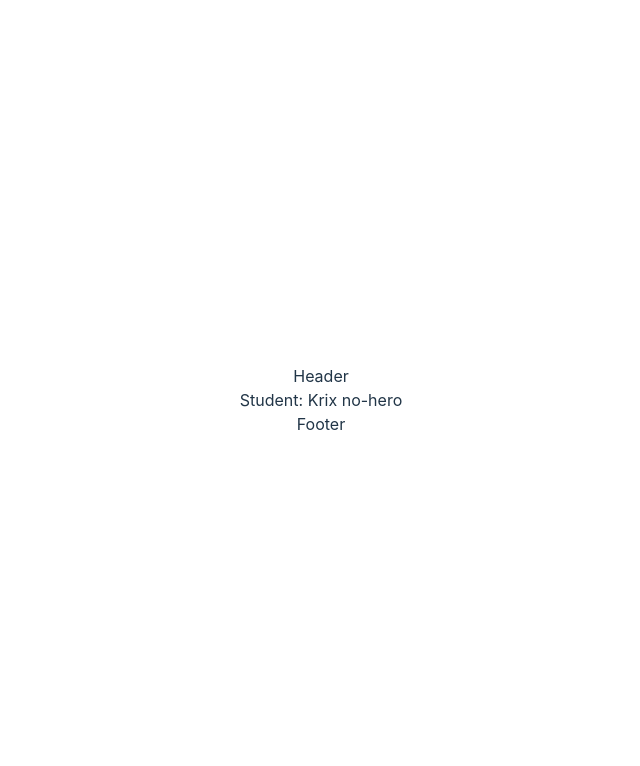
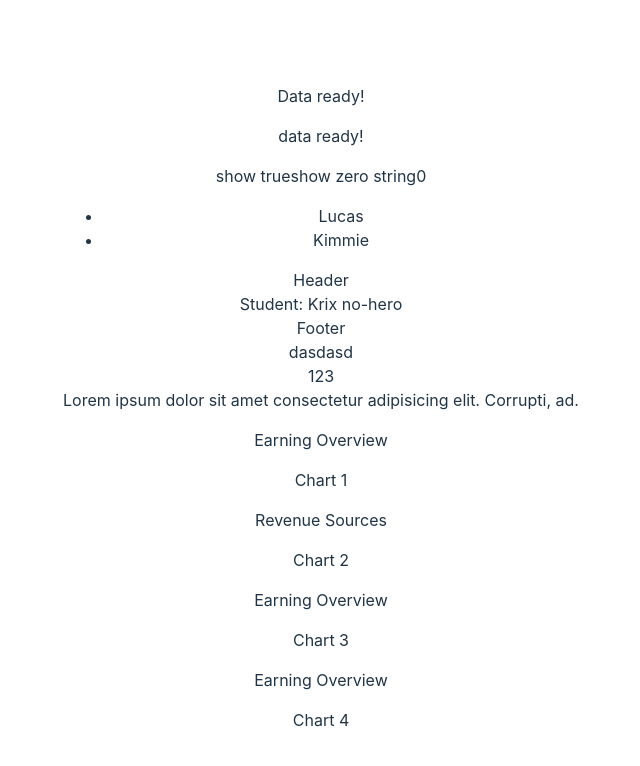
Before and after one commit to lazarus2019/my-ts-app, a React (Vite) app: page / in a window 1280 px wide. Shown: the top 766 px of the page, without its empty margins (319-959 px from the left). Built offline with nearby package versions, Linux system fonts and the light colour scheme.

Commit message:
Finish [176-184] lessons

```diff
--- a/src/App.tsx
+++ b/src/App.tsx
@@ -1,23 +1,81 @@
+import { IStudent } from "@/models";
+import { useEffect, useState } from "react";
 import "./App.css";
-import { Footer, Header } from "./components/common";
+import { Widget } from "./components/common/Widget";
+import { MainLayout } from "./components/Layout";
+import { MyText } from "./features/labs/MyText";
 import { Student } from "./features/labs/Student";
-import { IStudent } from "@/models";
 
 function App() {
   const krix: IStudent = {
     name: "Krix",
     age: 20,
   };
+  const [loading, setLoading] = useState(true);
+
+  useEffect(() => {
+    setTimeout(() => {
+      setLoading(false);
+    }, 2000);
+  }, []);
 
   function handleStudentClick(student: IStudent) {
     console.log("student click", student);
   }
 
+  const studentList = [
+    { id: 1, name: "Lucas" },
+    { id: 2, name: "Kimmie" },
+  ];
+
   return (
     <div className="App">
-      <Header />
-      <Student student={krix} onClick={handleStudentClick} />
-      <Footer />
+      {loading && <p>Loading...</p>}
+      {loading ? <p>Loading...</p> : <p>Data ready!</p>}
+      <p>{loading ? "loading..." : "data ready!"}</p>
+
+      {true && "show true"}
+      {false && "show false"}
+      {"" && "show empty"}
+      {"0" && "show zero string"}
+      {0 && "show zero"}
+      {[].length > 0 && "show zero"}
+      {Boolean(NaN) && "show NaN"}
+
+      <ul>
+        {studentList.map((student) => (
+          <li key={student.id}>{student.name}</li>
+        ))}
+      </ul>
+
+      <MainLayout>
+        <Student student={krix} onClick={handleStudentClick} />
+      </MainLayout>
+
+      <MyText></MyText>
+      <MyText>dasdasd</MyText>
+      <MyText>{123}</MyText>
+      <MyText>{false}</MyText>
+      <MyText>
+        <span>
+          Lorem ipsum dolor sit amet consectetur adipisicing elit. Corrupti, ad.
+        </span>
+      </MyText>
+
+      <div>
+        <div>
+          <Widget title="Earning Overview">Chart 1</Widget>
+        </div>
+        <div>
+          <Widget title="Revenue Sources">Chart 2</Widget>
+        </div>
+        <div>
+          <Widget title="Earning Overview">Chart 3</Widget>
+        </div>
+        <div>
+          <Widget title="Earning Overview">Chart 4</Widget>
+        </div>
+      </div>
     </div>
   );
 }
--- /dev/null
+++ b/src/components/Layout/MainLayout.tsx
@@ -0,0 +1,18 @@
+import { ReactNode } from "react";
+import { Footer, Header } from "../common";
+
+export interface MainLayoutProps {
+  children?: ReactNode;
+}
+
+export function MainLayout({ children }: MainLayoutProps) {
+  return (
+    <div>
+      <Header />
+
+      <div>{children}</div>
+
+      <Footer />
+    </div>
+  );
+}
--- /dev/null
+++ b/src/components/Layout/index.ts
@@ -0,0 +1 @@
+export * from './MainLayout'
--- /dev/null
+++ b/src/components/common/Widget.tsx
@@ -0,0 +1,16 @@
+import { ReactChild } from "react";
+
+export interface WidgetProps {
+  title: string;
+  children?: ReactChild | ReactChild[];
+}
+
+export function Widget({ title, children }: WidgetProps) {
+  return (
+    <div>
+      <p>{title}</p>
+
+      <div>{children}</div>
+    </div>
+  );
+}
--- /dev/null
+++ b/src/features/labs/MyText.tsx
@@ -0,0 +1,9 @@
+import { ReactNode } from "react";
+
+export interface MyTextProps {
+  children?: ReactNode; // Ctrl + left click to know accepted types
+}
+
+export function MyText({ children }: MyTextProps) {
+  return <div>{children}</div>;
+}
```
